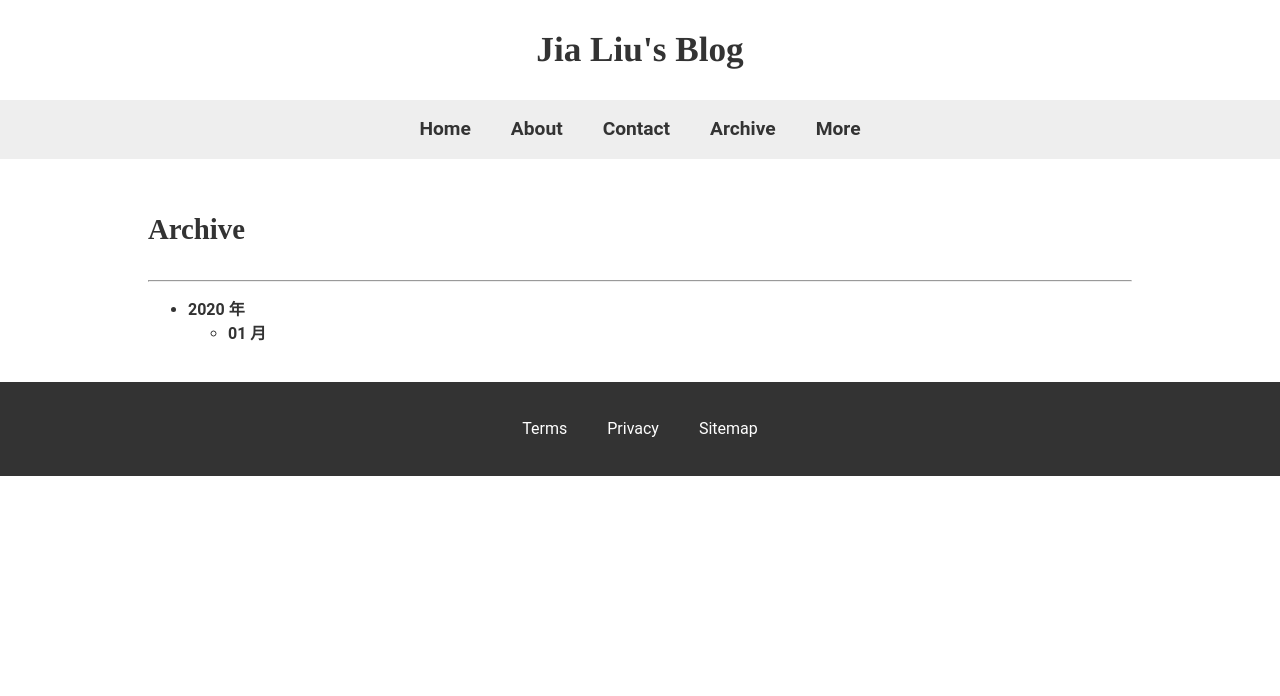
After one commit to AijuiL/pblog, a Django app: page /archive/ in a window 1280 px wide. The commit adds this page. Shown: the top 696 px of the page. Run offline with Django 3.2, Linux system fonts and the light colour scheme; tables that the repository leaves empty hold one stand-in row (values such as "Sample post"); some libraries are stand-ins or nearby versions.

Commit message:
add archive setting

```diff
--- a/mainsite/views.py
+++ b/mainsite/views.py
@@ -3,7 +3,9 @@ from django.http import HttpResponse
 from django.shortcuts import redirect
 from datetime import  datetime
 from .models import Post
-
+from django.shortcuts import render
+from django.views.generic.list import ListView
+import markdown2
 
 # Create your views here.
 
@@ -36,3 +38,13 @@ def contact(request):
     html = template.render()
 
     return HttpResponse(html)
+
+
+def archive(request):
+    template = get_template('archive.html')
+    html = template.render()
+
+
+    dates = Post.objects.datetimes('pub_date', 'month', order='DESC')
+    return render(request,'archive.html',{'dates':dates})
+    return HttpResponse(html)
--- a/pblog/settings.py
+++ b/pblog/settings.py
@@ -23,7 +23,7 @@ BASE_DIR = os.path.dirname(os.path.dirname(os.path.abspath(__file__)))
 SECRET_KEY = 'v^$cgvht3)q_osx+5sulb-$1@4wm23l_jg5tmgtpd^7mwx0p&w'
 
 # SECURITY WARNING: don't run with debug turned on in production!
-DEBUG = False
+DEBUG = True
 
 ALLOWED_HOSTS = ['*']
 
--- a/pblog/urls.py
+++ b/pblog/urls.py
@@ -14,7 +14,7 @@ Including another URLconf
 """
 from django.conf.urls import include, url
 from django.contrib import admin
-from mainsite.views import homepage , showpost , about, contact
+from mainsite.views import homepage , showpost , about, contact, archive
 
 urlpatterns = [
     url(r'^$', homepage),
@@ -22,4 +22,5 @@ urlpatterns = [
     url(r'^admin/', include(admin.site.urls)) ,
     url(r'^about/',about),
     url(r'^contact/',contact),
+    url(r'^archive/',archive),
 ]
--- /dev/null
+++ b/templates/archive.html
@@ -0,0 +1,28 @@
+<!-- archive.html -->
+{% extends 'base.html' %}
+{% load markdown_deux_tags %}
+{% block title %} Jia的隨手小記-聯絡我 {% endblock %}
+{% block headmessage %}
+    <h3 style='font-family:標楷體;'>Archive</h3>
+<hr>
+{% endblock %}
+{% block content %}
+{% regroup dates by year as dates_by_year %}
+<ul>
+    {% for mouth in dates_by_year %}
+    <!-- month 是一组月份列表 -->
+        <li>
+            {{ mouth.grouper }} 年
+            <!-- grouper 是组头，即某个月份列表的年份 -->
+            <ul>
+                {% for d in mouth.list %}
+                <!-- 再循环显示该年份组下的月份列表即可 -->
+                    <li>
+                        {{ d |date:'m' }} 月
+                    </li>
+                {% endfor %}
+            </ul>
+        </li>
+    {% endfor %}
+</ul>
+{% endblock %}
--- a/templates/header.html
+++ b/templates/header.html
@@ -28,7 +28,7 @@
 					</a>
 				</li>
 				<li class="navigation-item ib">
-					<a href="#" class="navigation-link">
+					<a href="/archive" class="navigation-link">
 						Archive
 					</a>
 				</li>
```
Also changed, not shown: 1 other file.
